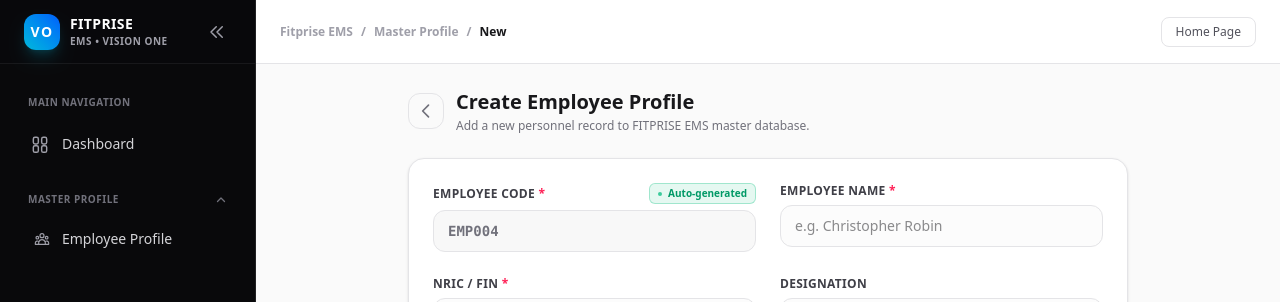
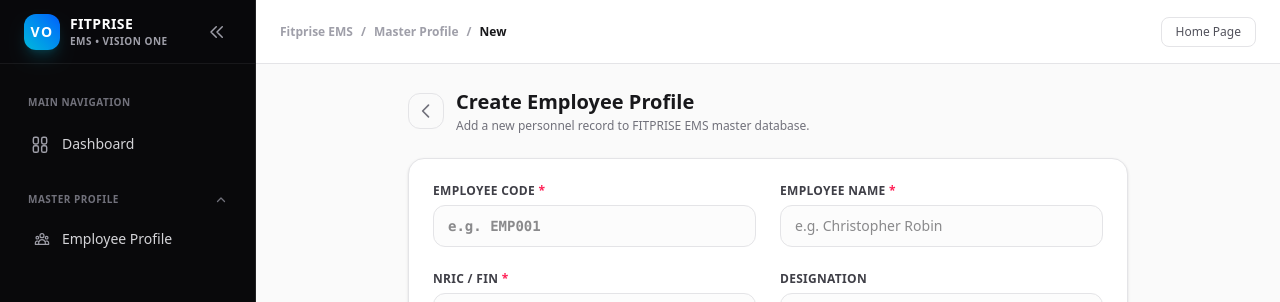
Before and after one commit to nafterweb21-hub/vs_one, a Next.js app: page /dashboard/master-profile/employee/new in a window 1280 px wide. Shown: the top 302 px of the page. Built offline with nearby package versions, Linux system fonts and the light colour scheme; no server answers.

Commit message:
feat: add new employee profile creation form with validation

```diff
--- a/src/app/dashboard/master-profile/employee/new/page.tsx
+++ b/src/app/dashboard/master-profile/employee/new/page.tsx
@@ -23,50 +23,11 @@ export default function NewEmployeePage() {
 
   const [formErrors, setFormErrors] = useState<{ [key: string]: string }>({});
   const [isSaving, setIsSaving] = useState(false);
-  const [isGeneratingCode, setIsGeneratingCode] = useState(true);
   const [notification, setNotification] = useState<{
     type: "success" | "error";
     message: string;
   } | null>(null);
 
-  useEffect(() => {
-    let active = true;
-    const fetchNextCode = async () => {
-      try {
-        const res = await fetch("/api/employees");
-        if (res.ok && active) {
-          const list = await res.json();
-          // Calculate next sequential code
-          let maxNum = 0;
-          list.forEach((emp: { code: string }) => {
-            const match = emp.code.match(/^EMP(\d+)$/i);
-            if (match) {
-              const num = parseInt(match[1], 10);
-              if (num > maxNum) {
-                maxNum = num;
-              }
-            }
-          });
-          const nextCode = `EMP${String(maxNum + 1).padStart(3, "0")}`;
-          Promise.resolve().then(() => {
-            setFormData((prev) => ({ ...prev, code: nextCode }));
-          });
-        }
-      } catch (err) {
-        console.error("Error generating code:", err);
-      } finally {
-        if (active) {
-          Promise.resolve().then(() => {
-            setIsGeneratingCode(false);
-          });
-        }
-      }
-    };
-    fetchNextCode();
-    return () => {
-      active = false;
-    };
-  }, []);
 
   const showToast = (type: "success" | "error", message: string) => {
     setNotification({ type, message });
@@ -189,17 +150,18 @@ export default function NewEmployeePage() {
                 <label className="block text-xs font-bold text-zinc-700 dark:text-zinc-300 uppercase tracking-wide">
                   Employee Code <span className="text-rose-500">*</span>
                 </label>
-                <span className="inline-flex items-center gap-1.5 px-2 py-0.5 rounded-md text-[10px] font-bold bg-emerald-500/10 dark:bg-emerald-500/20 text-emerald-600 dark:text-emerald-400 border border-emerald-500/30">
-                  <span className="h-1 w-1 rounded-full bg-emerald-500 animate-pulse" />
-                  Auto-generated
-                </span>
               </div>
               <input
                 type="text"
-                readOnly
-                value={isGeneratingCode ? "Generating..." : formData.code}
-                placeholder="EMP000"
-                className="mt-1.5 w-full px-3.5 py-2.5 rounded-xl border border-zinc-200 dark:border-zinc-800 text-sm bg-zinc-100/65 dark:bg-zinc-800/65 text-zinc-500 dark:text-zinc-400 cursor-not-allowed select-none font-mono font-bold"
+                value={formData.code}
+                onChange={(e) =>
+                  setFormData({ ...formData, code: e.target.value })
+                }
+                placeholder="e.g. EMP001"
+                className={`mt-1.5 w-full px-3.5 py-2.5 rounded-xl border text-sm focus:outline-none focus:ring-2 focus:ring-cyan-500/20 focus:border-cyan-500 transition-all text-zinc-900 dark:text-zinc-100 bg-zinc-50/50 dark:bg-zinc-950 font-mono font-bold ${formErrors.code
+                    ? "border-rose-400 dark:border-rose-800"
+                    : "border-zinc-200 dark:border-zinc-800"
+                  }`}
               />
               {formErrors.code && (
                 <p className="text-xs text-rose-500 mt-1 font-semibold">
```
